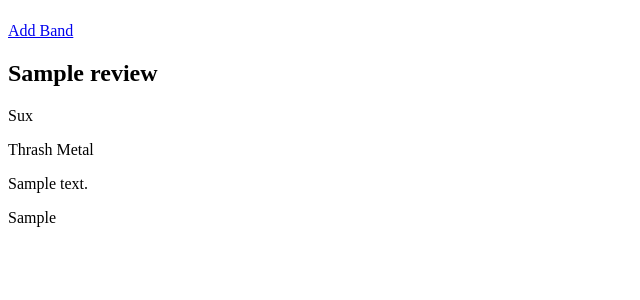
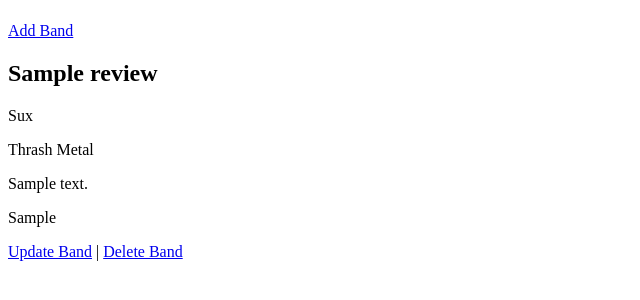
Before and after one commit to skrabbit9000/thatband, a Django app: page /band/1/ in a window 1280 px wide. Shown: the part 58-358 px from the top of the page, without its empty margins (0-640 px from the left). Run offline with Django 3.2, Linux system fonts and the light colour scheme; tables that the repository leaves empty hold one stand-in row (values such as "Sample post").

Commit message:
added update & delete

```diff
--- a/thatband/reviews/urls.py
+++ b/thatband/reviews/urls.py
@@ -1,8 +1,16 @@
 from django.urls import path
-from .views import BandListView, BandDetailView, BandAddView
+from .views import (
+    BandListView,
+    BandDetailView,
+    BandAddView,
+    BandUpdateView,
+    BandDeleteView,
+)
 
 urlpatterns = [
     path("", BandListView.as_view(), name="home"),
-    path('band/<int:pk>/', BandDetailView.as_view(), name='band'),
-    path('band/add', BandAddView.as_view(), name='add_band'),
+    path("band/<int:pk>/", BandDetailView.as_view(), name="band"),
+    path("band/add/", BandAddView.as_view(), name="add_band"),
+    path("band/<int:pk>/update/", BandUpdateView.as_view(), name="update_band"),
+    path("band/<int:pk>/delete/", BandDeleteView.as_view(), name="delete_band"),
 ]
--- a/thatband/reviews/views.py
+++ b/thatband/reviews/views.py
@@ -1,5 +1,7 @@
 from django.views.generic import ListView, DetailView
-from django.views.generic.edit import CreateView
+from django.views.generic.edit import CreateView, UpdateView, DeleteView
+from django.urls import reverse_lazy
+
 from .models import Review
 
 
@@ -13,7 +15,19 @@ class BandDetailView(DetailView):
     model = Review
     template_name = "band.html"
 
+
 class BandAddView(CreateView):
     model = Review
     template_name = "add_band.html"
-    fields = ['band_name', 'rating', 'genre', 'description', 'sounds_like']
+    fields = ["band_name", "rating", "genre", "description", "sounds_like"]
+
+
+class BandUpdateView(UpdateView):
+    model = Review
+    template_name = "update_band.html"
+    fields = ["band_name", "rating", "genre", "description", "sounds_like"]
+
+class BandDeleteView(DeleteView):
+    model = Review
+    template_name = "delete_band.html"
+    success_url = reverse_lazy('home')
--- a/thatband/templates/band.html
+++ b/thatband/templates/band.html
@@ -7,4 +7,5 @@
     <p>{{ object.description }}</p>
     <p>{{ object.sounds_like }}</p>
 </div>
+<a href="{% url 'update_band' object.pk %}">Update Band</a> | <a href="{% url 'delete_band' object.pk %}">Delete Band</a>
 {% endblock content %}
```
Also changed, not shown: thatband/templates/delete_band.html (added, +9 -0 lines), thatband/templates/update_band.html (added, +9 -0 lines).
